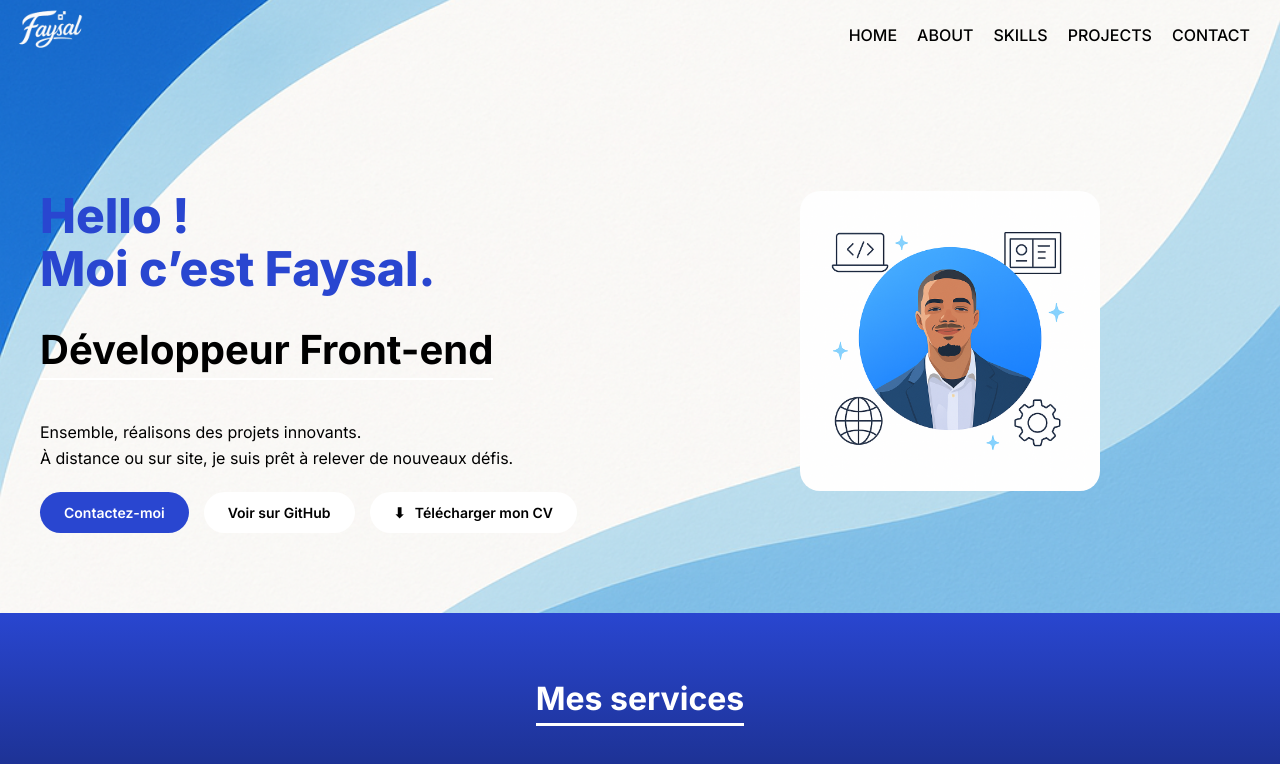
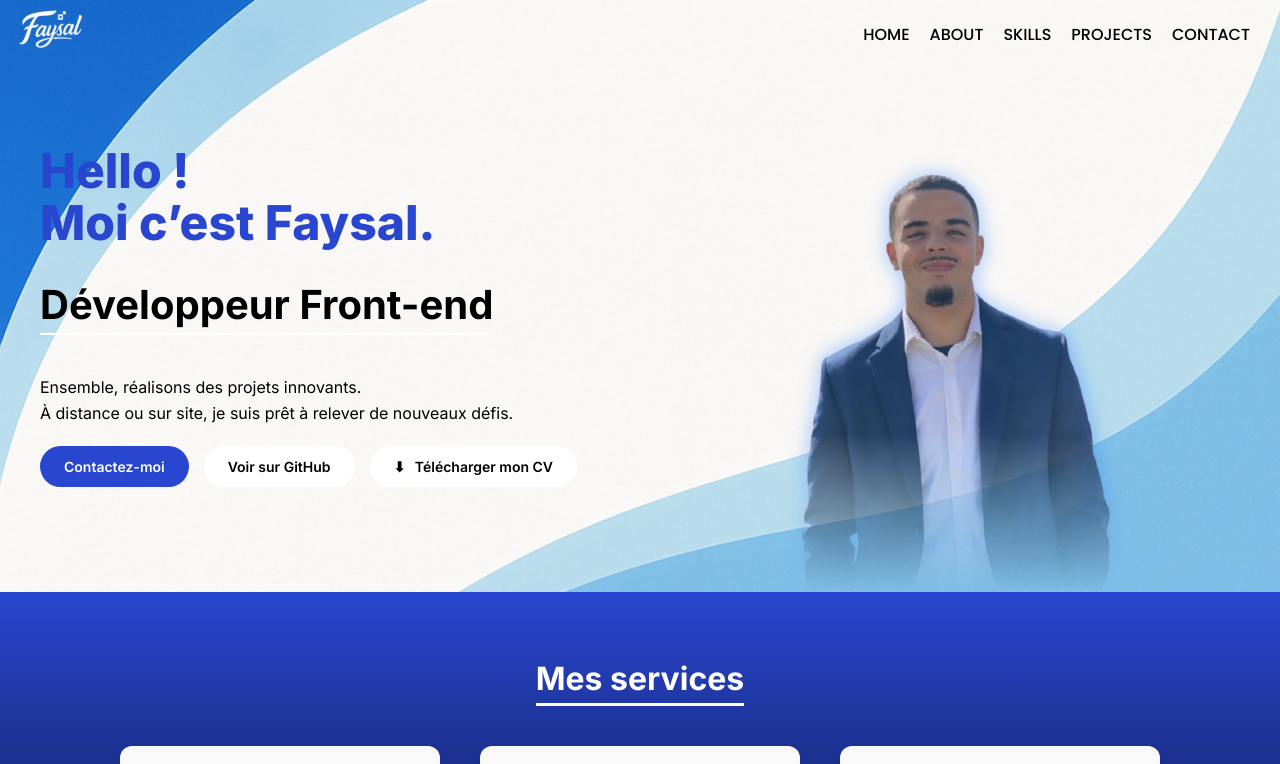
Before and after one commit to Faysal64/Portfolio-Perso, a React (Vite) app: page / in a window 1280 px wide. Shown: the top 764 px of the page. Built offline with nearby package versions, Linux system fonts and the light colour scheme.

Commit message:
Modification de la photo dans HeroSection.jsx ainsi que modification du css ajout d'animation pour la navigation

```diff
--- a/index.html
+++ b/index.html
@@ -5,6 +5,10 @@
     <link rel="icon" type="image/svg+xml" href="/vite.svg" />
     <link href="https://fonts.googleapis.com/css2?family=Inter:wght@400;500;600&display=swap" rel="stylesheet">
     <link href="https://fonts.googleapis.com/css2?family=Inter:wght@400;600;700;800&display=swap" rel="stylesheet">
+    <link href="https://fonts.googleapis.com/css2?family=Montserrat:wght@500&display=swap" rel="stylesheet">
+    <link href="https://fonts.googleapis.com/css2?family=Poppins:wght@400;500;600&display=swap" rel="stylesheet">
+
+
     <meta name="viewport" content="width=device-width, initial-scale=1.0" />
     <title>Vite + React</title>
   </head>
--- a/src/components/HeroSection.jsx
+++ b/src/components/HeroSection.jsx
@@ -1,5 +1,5 @@
 import React from 'react';
-import Profil from '../assets/images/profil.png';
+import Profil from '../assets/images/Picture.png';
 import '../styles/HeroSection.css';
 
 
--- a/src/styles/Header.css
+++ b/src/styles/Header.css
@@ -7,7 +7,6 @@ body {
 
 .header {
   background-color: transparent;
-  position: sticky;
   top: 0;
   z-index: 1000;
 }
@@ -44,15 +43,16 @@ body {
 
 .nav-links a {
   margin-left: 20px;
-  font-family: 'Inter', sans-serif;
-
+   font-family: 'Poppins', sans-serif;
   text-decoration: none;
   color: black;
   font-weight: 500;
-  transition: color 0.3s;
-  line-height: 70px; /* vertical align */
+  line-height: 70px;
+  transition: all 0.3s ease; /* ✅ important pour lisser l'effet */
 }
+
 
 .nav-links a:hover {
   color: #007bff;
+  transform: scale(1.1); /* ✅ effet agrandissement */
 }
--- a/src/styles/HeroSection.css
+++ b/src/styles/HeroSection.css
@@ -4,7 +4,7 @@ body {
 
 .hero-section {
   width: 100%;
-  padding: 80px 0;
+  padding: 0px 0;
 }
 
 .main-content {
@@ -20,6 +20,7 @@ body {
 .text-content {
   flex: 1;
   min-width: 300px;
+  margin-bottom: 70px;
 }
 
 .text-content h1 {
@@ -99,7 +100,7 @@ body {
 }
 
 .image-content img {
-  max-width: 300px;
-  object-fit: cover;
-  border-radius: 20px;
+  filter: drop-shadow(0 0 10px rgba(0, 100, 255, 0.4));
+    -webkit-mask-image: linear-gradient(to bottom, black 70%, transparent 100%);
+  mask-image: linear-gradient(to bottom, black 70%, transparent 100%);
 }
```
Also changed, not shown: src/assets/images/Picture.png (added).
